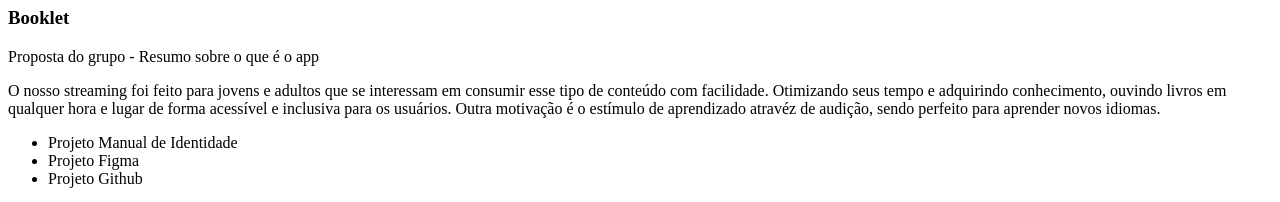
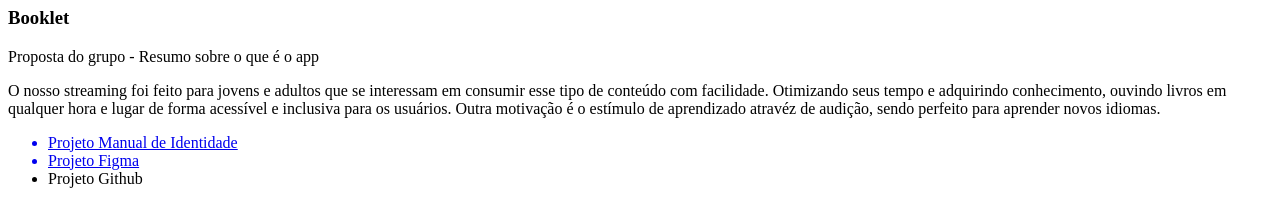
Before and after one commit to luisfsenai/SENAI, a plain HTML site: page Sprint4/Pasta do Projeto/luisfelipe.html in a window 1280 px wide. Shown: the part 880-1082 px from the top of the page. Drawn offline with Linux system fonts and the light colour scheme.

Commit message:
Update luisfelipe.html

```diff
--- a/Sprint4/Pasta do Projeto/luisfelipe.html
+++ b/Sprint4/Pasta do Projeto/luisfelipe.html
@@ -55,8 +55,12 @@
             <p>Proposta do grupo - Resumo sobre o que é o app</p>
             <p>O nosso streaming foi feito para jovens e adultos que se interessam em consumir esse tipo de conteúdo com facilidade. Otimizando seus tempo e adquirindo conhecimento, ouvindo livros em qualquer hora e lugar de forma acessível e inclusiva para os usuários. Outra motivação é o estímulo de aprendizado atravéz de audição, sendo perfeito para aprender novos idiomas.</p>
             <ul>
+                <a href="https://github.com/luisfsenai/SENAI/blob/main/Sprint4/Pasta%20do%20Projeto/imagens/Manual_de_identidade_visual_Luis%20Felipe.pdf">
                 <li>Projeto Manual de Identidade</li>
+                </a>
+                <a href="https://www.figma.com/proto/zw0oYRMnsZ8w66xYyfgUg7/projeto-G4?node-id=188-108&starting-point-node-id=188:108">
                 <li>Projeto Figma</li>
+                </a>
                 <li>Projeto Github</li>
             </ul>
         </div>
```
